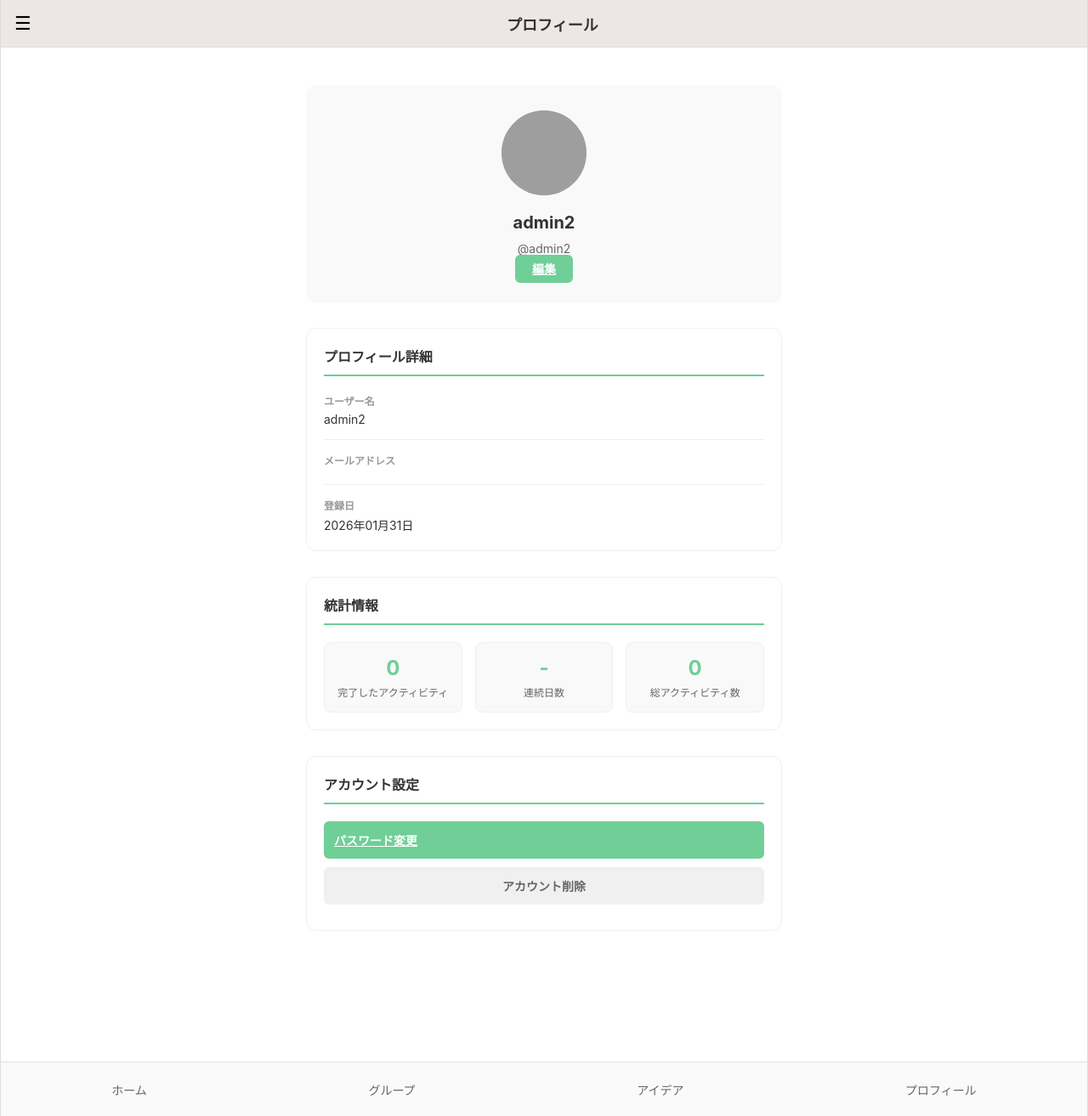
After one commit to Takapass/TECH-JAM-RAIZAP, a Django app: page /profile/ in a window 1280 px wide. The commit adds this page. Shown: the whole page at 85% size. Run offline with Django 5.2, Linux system fonts and the light colour scheme; a user stored in the database is signed in; data that the repository does not hold is empty; grey boxes are pictures that could not be loaded.

Commit message:
プロフィール（仮）

```diff
--- a/activities/templates/activities/base.html
+++ b/activities/templates/activities/base.html
@@ -80,7 +80,7 @@
                 <a href="{% url 'home' %}" class="nav-item">ホーム</a>
                 <a href="#" class="nav-item">グループ</a>
                 <a href="#" class="nav-item">アイデア</a>
-                <a href="#" class="nav-item">プロフィール</a>
+                <a href="{% url 'profile' %}" class="nav-item">プロフィール</a>
             </nav>
         </footer>
 
--- /dev/null
+++ b/activities/templates/activities/profile.html
@@ -0,0 +1,375 @@
+{% extends 'activities/base.html' %}
+{% load static %}
+
+{% block title %}プロフィール - TECH JAM RAIZAP{% endblock %}
+{% block page_title %}プロフィール{% endblock %}
+{% block hamburger_title %}プロフィール{% endblock %}
+
+{% block content %}
+<div class="profile-container">
+    <!-- プロフィールヘッダー -->
+    <div class="profile-header">
+        <div class="profile-avatar-large">
+            <img src="{% static 'activities/default-avatar.png' %}" alt="プロフィール画像">
+        </div>
+        <div class="profile-info">
+            <h2 class="profile-name">
+                {% if user.first_name or user.last_name %}
+                {{ user.first_name }} {{ user.last_name }}
+                {% else %}
+                {{ user.username }}
+                {% endif %}
+            </h2>
+            <p class="profile-username">@{{ user.username }}</p>
+            <p class="profile-email">{{ user.email }}</p>
+        </div>
+        <a href="#" class="edit-btn">編集</a>
+    </div>
+
+    <!-- プロフィール詳細 -->
+    <div class="profile-section">
+        <h3 class="section-title">プロフィール詳細</h3>
+
+        <div class="profile-item">
+            <label>ユーザー名</label>
+            <p>{{ user.username }}</p>
+        </div>
+
+        <div class="profile-item">
+            <label>メールアドレス</label>
+            <p>{{ user.email }}</p>
+        </div>
+
+        <div class="profile-item">
+            <label>登録日</label>
+            <p>{{ user.date_joined|date:"Y年m月d日" }}</p>
+        </div>
+    </div>
+
+    <!-- 統計情報 -->
+    <div class="profile-section">
+        <h3 class="section-title">統計情報</h3>
+
+        <div class="stats-grid">
+            <div class="stat-card">
+                <p class="stat-number">{{ completed_count }}</p>
+                <p class="stat-label">完了したアクティビティ</p>
+            </div>
+            <div class="stat-card">
+                <p class="stat-number">-</p>
+                <p class="stat-label">連続日数</p>
+            </div>
+            <div class="stat-card">
+                <p class="stat-number">{{ total_activities }}</p>
+                <p class="stat-label">総アクティビティ数</p>
+            </div>
+        </div>
+    </div>
+
+    <!-- アクション -->
+    <div class="profile-section">
+        <h3 class="section-title">アカウント設定</h3>
+
+        <a href="#" class="action-btn change-password-btn">パスワード変更</a>
+        <button class="action-btn delete-account-btn" onclick="confirmDelete()">アカウント削除</button>
+    </div>
+</div>
+
+<!-- モーダルダイアログ -->
+<div id="deleteModal" class="modal">
+    <div class="modal-content">
+        <h3>アカウント削除</h3>
+        <p>本当にアカウントを削除しますか？この操作は取り消せません。</p>
+        <div class="modal-actions">
+            <button class="btn-cancel" onclick="closeDeleteModal()">キャンセル</button>
+            <button class="btn-confirm" onclick="deleteAccount()">削除する</button>
+        </div>
+    </div>
+</div>
+
+<style>
+    .profile-container {
+        padding: 20px;
+        max-width: 600px;
+        margin: 0 auto;
+        padding-bottom: 100px;
+    }
+
+    .profile-header {
+        text-align: center;
+        padding: 30px 20px;
+        background: #f9f9f9;
+        border-radius: 12px;
+        margin-bottom: 30px;
+    }
+
+    .profile-avatar-large {
+        width: 100px;
+        height: 100px;
+        border-radius: 50%;
+        background: #ddd;
+        margin: 0 auto 20px;
+        overflow: hidden;
+        display: flex;
+        align-items: center;
+        justify-content: center;
+    }
+
+    .profile-avatar-large img {
+        width: 100%;
+        height: 100%;
+        object-fit: cover;
+    }
+
+    .profile-name {
+        font-size: 20px;
+        font-weight: bold;
+        margin: 10px 0;
+        color: #333;
+    }
+
+    .profile-username {
+        color: #666;
+        font-size: 14px;
+        margin: 5px 0;
+    }
+
+    .profile-email {
+        color: #999;
+        font-size: 12px;
+        margin: 5px 0;
+    }
+
+    .edit-btn {
+        margin-top: 15px;
+        padding: 8px 20px;
+        background: #6FCF97;
+        color: white;
+        border: none;
+        border-radius: 6px;
+        cursor: pointer;
+        font-size: 14px;
+        font-weight: 600;
+    }
+
+    .edit-btn:hover {
+        background: #5ab882;
+    }
+
+    .profile-section {
+        margin-bottom: 30px;
+        background: white;
+        padding: 20px;
+        border-radius: 12px;
+        border: 1px solid #f0f0f0;
+    }
+
+    .section-title {
+        font-size: 16px;
+        font-weight: bold;
+        color: #333;
+        margin-bottom: 20px;
+        border-bottom: 2px solid #6FCF97;
+        padding-bottom: 10px;
+    }
+
+    .profile-item {
+        margin-bottom: 15px;
+        padding-bottom: 15px;
+        border-bottom: 1px solid #f0f0f0;
+    }
+
+    .profile-item:last-child {
+        border-bottom: none;
+        margin-bottom: 0;
+        padding-bottom: 0;
+    }
+
+    .profile-item label {
+        display: block;
+        font-size: 12px;
+        color: #999;
+        margin-bottom: 5px;
+        font-weight: 600;
+    }
+
+    .profile-item p {
+        font-size: 14px;
+        color: #333;
+        margin: 0;
+    }
+
+    .stats-grid {
+        display: grid;
+        grid-template-columns: 1fr 1fr 1fr;
+        gap: 15px;
+    }
+
+    .stat-card {
+        background: #f9f9f9;
+        padding: 15px;
+        border-radius: 8px;
+        text-align: center;
+        border: 1px solid #f0f0f0;
+    }
+
+    .stat-number {
+        font-size: 24px;
+        font-weight: bold;
+        color: #6FCF97;
+        margin: 0 0 5px 0;
+    }
+
+    .stat-label {
+        font-size: 12px;
+        color: #666;
+        margin: 0;
+    }
+
+    .action-btn {
+        display: block;
+        width: 100%;
+        padding: 12px;
+        margin-bottom: 10px;
+        border: none;
+        border-radius: 6px;
+        font-size: 14px;
+        font-weight: 600;
+        cursor: pointer;
+        transition: background 0.3s;
+    }
+
+    .change-password-btn {
+        background: #6FCF97;
+        color: white;
+    }
+
+    .change-password-btn:hover {
+        background: #5ab882;
+    }
+
+    .delete-account-btn {
+        background: #f0f0f0;
+        color: #666;
+    }
+
+    .delete-account-btn:hover {
+        background: #e0e0e0;
+    }
+
+    /* モーダルスタイル */
+    .modal {
+        display: none;
+        position: fixed;
+        z-index: 1000;
+        left: 0;
+        top: 0;
+        width: 100%;
+        height: 100%;
+        background-color: rgba(0, 0, 0, 0.5);
+    }
+
+    .modal-content {
+        background-color: white;
+        margin: 50% auto;
+        padding: 30px;
+        border-radius: 12px;
+        width: 80%;
+        max-width: 400px;
+        box-shadow: 0 4px 12px rgba(0, 0, 0, 0.3);
+        transform: translateY(-50%);
+    }
+
+    .modal-content h3 {
+        margin-top: 0;
+        font-size: 18px;
+        color: #333;
+    }
+
+    .modal-content p {
+        color: #666;
+        font-size: 14px;
+        margin-bottom: 20px;
+    }
+
+    .modal-actions {
+        display: flex;
+        gap: 10px;
+    }
+
+    .modal-actions button {
+        flex: 1;
+        padding: 12px;
+        border: none;
+        border-radius: 6px;
+        font-size: 14px;
+        font-weight: 600;
+        cursor: pointer;
+        transition: background 0.3s;
+    }
+
+    .btn-cancel {
+        background: #f0f0f0;
+        color: #666;
+    }
+
+    .btn-cancel:hover {
+        background: #e0e0e0;
+    }
+
+    .btn-confirm {
+        background: #ff6b6b;
+        color: white;
+    }
+
+    .btn-confirm:hover {
+        background: #ff5252;
+    }
+
+    @media (max-width: 600px) {
+        .profile-container {
+            padding: 15px;
+        }
+
+        .stats-grid {
+            grid-template-columns: 1fr;
+        }
+    }
+</style>
+
+<script>
+    // 編集ボタンがクリックされた時の処理
+    document.querySelector('.edit-btn').addEventListener('click', function (e) {
+        e.preventDefault();
+        alert('プロフィール編集機能は近日公開予定です');
+    });
+
+    // 変更パスワードボタンの処理
+    document.querySelector('.change-password-btn').addEventListener('click', function (e) {
+        e.preventDefault();
+        alert('パスワード変更機能は近日公開予定です');
+    });
+
+    // アカウント削除モーダル
+    function confirmDelete() {
+        document.getElementById('deleteModal').style.display = 'block';
+    }
+
+    function closeDeleteModal() {
+        document.getElementById('deleteModal').style.display = 'none';
+    }
+
+    function deleteAccount() {
+        alert('アカウント削除は近日公開予定です');
+        closeDeleteModal();
+    }
+
+    // モーダル外クリックで閉じる
+    window.onclick = function (event) {
+        const modal = document.getElementById('deleteModal');
+        if (event.target == modal) {
+            modal.style.display = 'none';
+        }
+    };
+</script>
+{% endblock %}
--- a/activities/urls.py
+++ b/activities/urls.py
@@ -1,9 +1,10 @@
 from django.urls import path
-from .views import login_view, signup_view, activity_list, home
+from .views import login_view, signup_view, activity_list, home, profile_view
 
 urlpatterns = [
     path("", login_view, name="login"),
     path("signup/", signup_view, name="signup"),
     path("list/", activity_list, name="activity_list"),
     path('home/', home, name='home'),
+    path('profile/', profile_view, name='profile'),
 ]
--- a/activities/views.py
+++ b/activities/views.py
@@ -3,6 +3,7 @@ from django.contrib import messages
 from .models import Activity
 from django.contrib.auth import authenticate, login, logout
 from django.contrib.auth.models import User
+from django.contrib.auth.decorators import login_required
 
 
 def login_view(request):
@@ -16,9 +17,7 @@ def login_view(request):
             try:
                 user_obj = User.objects.get(email=login_id)
                 user = authenticate(
-                    request,
-                    username=user_obj.username,
-                    password=password
+                    request, username=user_obj.username, password=password
                 )
             except User.DoesNotExist:
                 user = None
@@ -27,7 +26,9 @@ def login_view(request):
             login(request, user)
             return redirect("activity_list")
         else:
-            messages.error(request, "*ユーザー名またはメールアドレスかパスワードが違います")
+            messages.error(
+                request, "*ユーザー名またはメールアドレスかパスワードが違います"
+            )
 
     return render(request, "activities/login.html")
 
@@ -51,8 +52,7 @@ def signup_view(request):
             messages.error(request, "＊このユーザー名はすでに使われています")
             return render(request, "activities/signup.html")
 
-        User.objects.create_user(username=username, email=email,
-                                 password=password)
+        User.objects.create_user(username=username, email=email, password=password)
 
         messages.success(request, "登録が完了しました。ログインしてください")
         return redirect("login")
@@ -74,13 +74,24 @@ def activity_list(request):
         return redirect("activity_list")  # POST後はリダイレクト（OK）
 
     activities = Activity.objects.all()
-    return render(request, 'activities/home.html', {
-        'activities': activities
-    })
+    return render(request, "activities/home.html", {"activities": activities})
 
 
 def home(request):
     activities = Activity.objects.all()
-    return render(request, 'activities/home.html', {
-        'activities': activities
-    })
+    return render(request, "activities/home.html", {"activities": activities})
+
+
+@login_required(login_url="login")
+def profile_view(request):
+    user = request.user
+    activities = Activity.objects.all()
+    completed_count = activities.filter(is_done=True).count()
+    total_activities = activities.count()
+
+    context = {
+        "user": user,
+        "completed_count": completed_count,
+        "total_activities": total_activities,
+    }
+    return render(request, "activities/profile.html", context)
```
Also changed, not shown: db.sqlite3.
